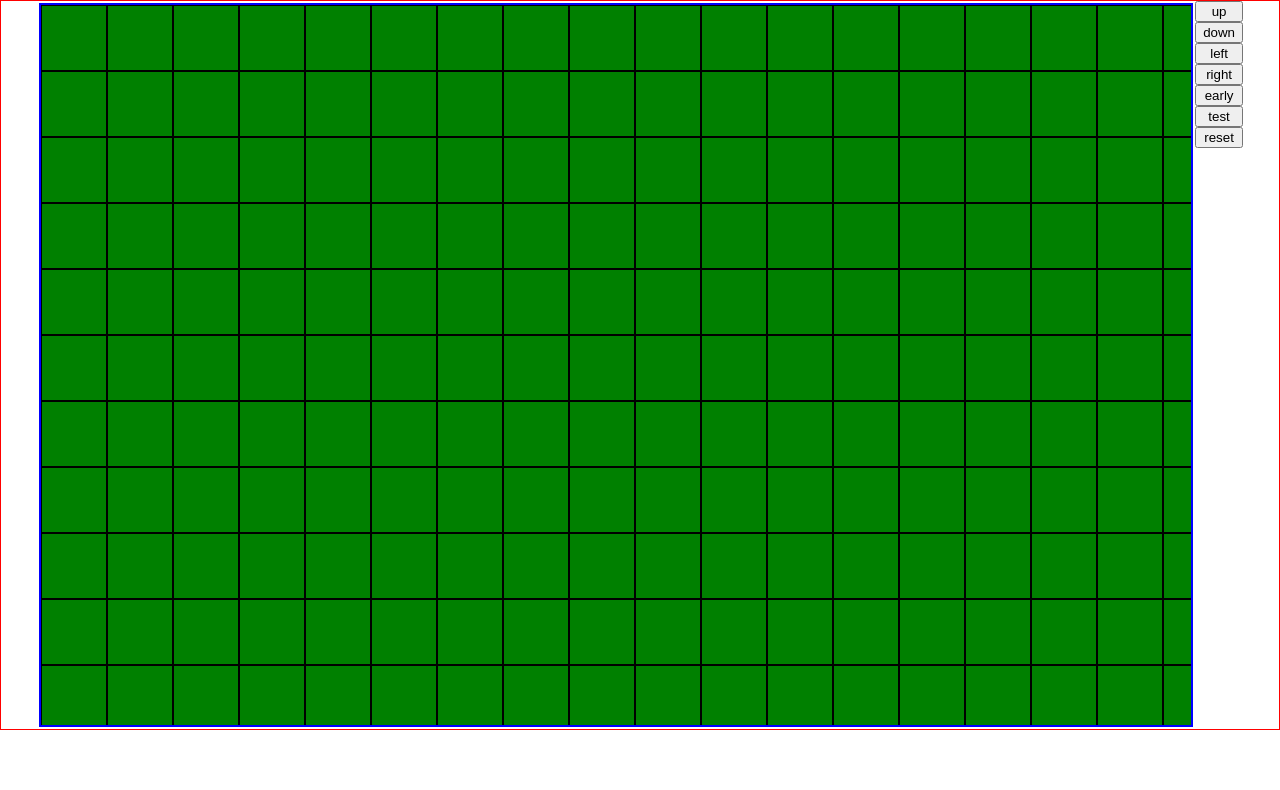
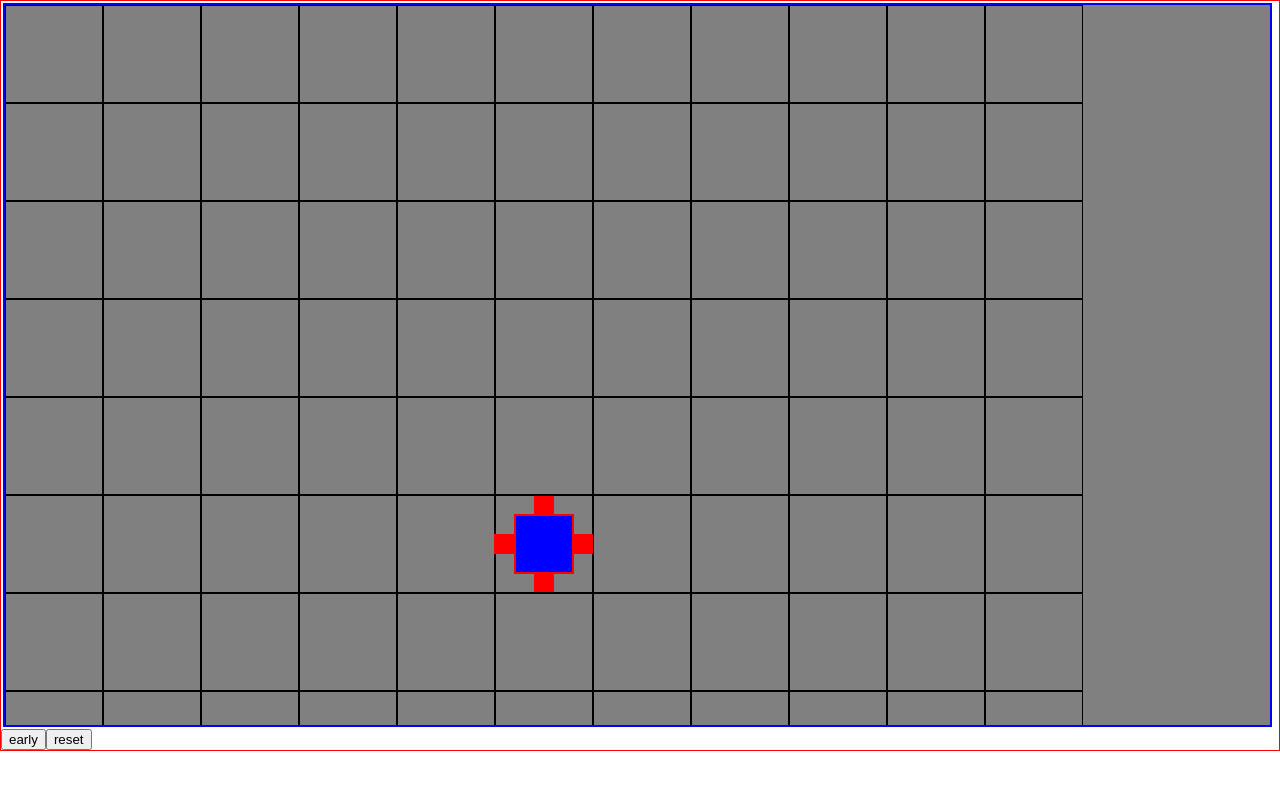
Before and after one commit to ShabanK/minecraft-room-tracker, a React (Vite) app: page / in a window 1280 px wide. Shown: the top 790 px of the page. Built offline with nearby package versions, Linux system fonts and the light colour scheme.

Commit message:
complete for now

```diff
--- a/src/Box.jsx
+++ b/src/Box.jsx
@@ -4,7 +4,7 @@ import RoomDiv from "./RoomDiv";
 import { useState, useEffect, useMemo } from "react";
 
 export default function Box() {
-  const gridRadius = 20;
+  const gridRadius = 5;
   const [mode, setMode] = useState(false);
   const [trail, setTrail] = useState([]);
   const [grid, setGrid] = useState(() => {
@@ -37,7 +37,9 @@ export default function Box() {
     });
   }
 
-  function addRoom(direction) {
+  function addRoom(direction, isCurrent) {
+    console.log({ direction, isCurrent });
+    if (!isCurrent) return;
     const { row, col } = currentSelection;
     let targetRow = null,
       targetCol = null;
@@ -138,6 +140,7 @@ export default function Box() {
                       isHome={true}
                       isCurrent={isCurrent(rowIndex, boxIndex)}
                       value="HOME"
+                      addRoom={addRoom}
                     />
                   ) : (
                     <RoomDiv
@@ -145,7 +148,10 @@ export default function Box() {
                       isCurrent={isCurrent(rowIndex, boxIndex)}
                       deleteBox={deleteBox}
                       isHome={false}
-                      value={`${rowIndex}/${boxIndex}`}
+                      value={`${rowIndex - gridRadius}/${
+                        boxIndex - gridRadius
+                      }`}
+                      addRoom={addRoom}
                     />
                   )
                 ) : (
@@ -156,15 +162,10 @@ export default function Box() {
           );
         })}
       </div>
-      <div style={{ display: "flex", flexDirection: "column" }}>
-        <button onClick={() => addRoom("up")}>up</button>
-        <button onClick={() => addRoom("down")}>down</button>
-        <button onClick={() => addRoom("left")}>left</button>
-        <button onClick={() => addRoom("right")}>right</button>
+      <div style={{ display: "flex" }}>
         <button onClick={() => setMode(!mode)}>
           {mode ? "late" : "early"}
         </button>
-        <button onClick={debug}>test</button>
         <button onClick={reset}>reset</button>
       </div>
     </>
--- a/src/RoomDiv.jsx
+++ b/src/RoomDiv.jsx
@@ -6,6 +6,7 @@ export default function RoomDiv({
   deleteBox,
   isHome,
   isBlank,
+  addRoom,
 }) {
   const [bgcolor, setbgcolor] = useState(0);
   const listOfColors = ["blue", "green", "yellow", "orange", "white"];
@@ -14,6 +15,7 @@ export default function RoomDiv({
     if (bgcolor + 1 === listOfColors.length) setbgcolor(0);
     else setbgcolor(bgcolor + 1);
   }
+
   if (isBlank) {
     return <div className="boxBlank"></div>;
   } else {
@@ -21,13 +23,31 @@ export default function RoomDiv({
       <div
         className="box"
         style={{
-          border: isCurrent ? "1px solid red" : "1px solid black",
-          backgroundColor: listOfColors[bgcolor],
+          border: "1px solid black",
         }}
-        onClick={changeBackgroundColor}
       >
-        {!isHome && <button onClick={() => deleteBox(value)}>X</button>}
-        {value}
+        <div className="pipe" onClick={() => addRoom("up", isCurrent)}></div>
+        <div className="middle">
+          <div
+            className="pipe"
+            onClick={() => addRoom("left", isCurrent)}
+          ></div>
+          <div
+            className="inner-box"
+            style={{
+              border: isCurrent ? "2px solid red" : "2px solid black",
+              backgroundColor: listOfColors[bgcolor],
+            }}
+            onClick={changeBackgroundColor}
+          ></div>
+          <div
+            className="pipe"
+            onClick={() => addRoom("right", isCurrent)}
+          ></div>
+        </div>
+        <div className="pipe" onClick={() => addRoom("down", isCurrent)}></div>
+        {/* {!isHome && <button onClick={() => deleteBox(value)}>X</button>}
+        {value} */}
       </div>
     );
   }
--- a/src/index.css
+++ b/src/index.css
@@ -4,6 +4,7 @@ body {
 .App {
   border: 1px solid red;
   display: flex;
+  flex-direction: column;
   justify-content: center;
   max-width: 100%;
   max-height: 100%;
@@ -21,10 +22,10 @@ body {
 
 .grid {
   margin: 2px;
-  background-color: green;
+  background-color: grey;
   border: 2px solid blue;
   overflow: scroll;
-  width: 90%;
+  width: 99%;
   height: 90vh;
 }
 
@@ -39,12 +40,53 @@ body {
   flex-direction: column;
   align-items: center;
   justify-content: center;
-  width: 4rem;
-  height: 4rem;
+  width: 6rem;
+  height: 6rem;
 }
 
 .boxBlank {
-  width: 4rem;
-  height: 4rem;
+  width: 6rem;
+  height: 6rem;
   border: 1px solid;
 }
+
+.inner-box {
+  width: 3.5rem;
+  height: 3.5rem;
+  background-color: white;
+  border: 1px solid black;
+}
+
+.middle {
+  display: flex;
+  align-items: center;
+}
+
+.pipe {
+  width: 1.25rem;
+  height: 1.25rem;
+  background-color: red;
+}
+
+/* @media (max-width: 768px) {
+  .box {
+    width: 5rem;
+    height: 5rem;
+  }
+
+  .boxBlank {
+    width: 5rem;
+    height: 5rem;
+    border: 1px solid;
+  }
+  .inner-box {
+    width: 2.5rem;
+    height: 2.5rem;
+    background-color: white;
+  }
+  .pipe {
+    width: 0.75rem;
+    height: 0.75rem;
+    background-color: red;
+  }
+} */
```
